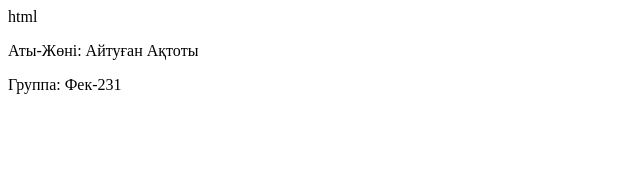
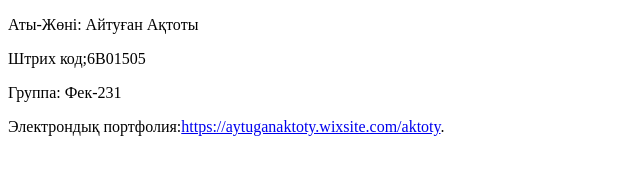
Before and after one commit to Aktotyis/html, a plain HTML site: page INDEX.HTML in a window 1280 px wide. Shown: the whole page, without its empty margins (0-640 px from the left). Drawn offline with Linux system fonts and the light colour scheme.

Commit message:
Update INDEX.HTML

```diff
--- a/INDEX.HTML
+++ b/INDEX.HTML
@@ -1,20 +1,15 @@
-html
 <!DOCTYPE html>
 <html lang="en">
 <head>
     <meta charset="UTF-8">
     <meta name="viewport" content="width=device-width, initial-scale=1.0">
     <title>Мой Портфолио</title>
-</head>
-<body>
+
 
     <p>Аты-Жөні: Айтуған Ақтоты</p>
-
+<p>Штрих код;6B01505</p>
 
     <p>Группа: Фек-231</p>
-<a href="https://https://editor.wix.com/html/editor/web/renderer/edit/c2f9ff03-25f1-405c-9ed8-d502539da520?metaSiteId=d829c4f2-3063-4f07-a425-71dd426e86a0#:~:text=https%3A//aytuganaktoty.wixsite.com/aktoty</a>
-
-
-
-</body>
-</html>
+<p>Электрондық портфолия:<a href="https://https://aytuganaktoty.wixsite.com/aktoty">https://aytuganaktoty.wixsite.com/aktoty</a>.</p>
+<body>
+</head>
```
